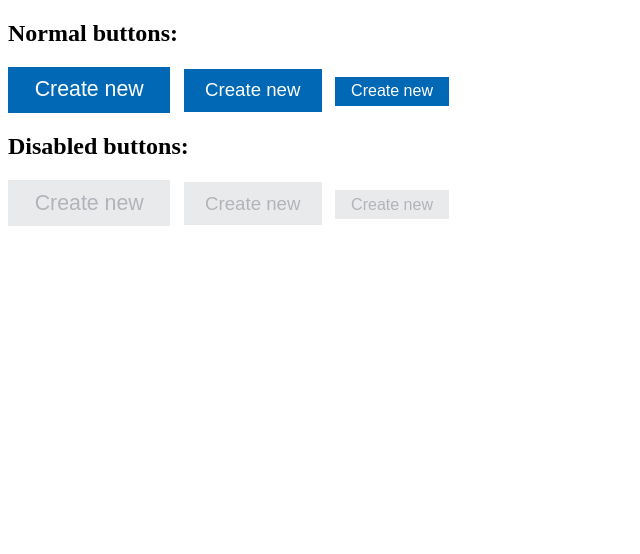
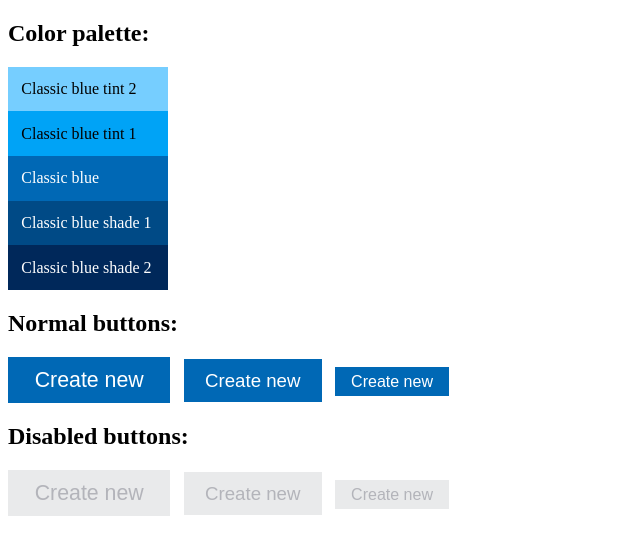
Before and after one commit to kbojarowska/ds-exercise, a React (Create React App) app: page / in a window 1280 px wide. Shown: the top 554 px of the page, without its empty margins (0-640 px from the left). Built offline with nearby package versions, Linux system fonts and the light colour scheme.

Commit message:
Created documentation, added cursor for some of button states, created simple react app for the presentation of features in css file

```diff
--- a/src/App.js
+++ b/src/App.js
@@ -3,10 +3,19 @@ import './styles/Buttons.css';
 function App() {
   return (
     <div>
+      <h2>Color palette:</h2>
+      <div style={{'background-color': 'var(--classic-blue-t2)', 'padding':'10pt', 'max-width': '100pt'}}>Classic blue tint 2</div>
+      <div style={{'background-color': 'var(--classic-blue-t1)', 'padding':'10pt', 'max-width': '100pt'}}>Classic blue tint 1</div>
+      <div style={{'background-color': 'var(--classic-blue)', 'padding':'10pt', 'color': 'white', 'max-width': '100pt'}}>Classic blue</div>
+      <div style={{'background-color': 'var(--classic-blue-s1)', 'padding':'10pt', 'color': 'white', 'max-width': '100pt'}}>Classic blue shade 1</div>
+      <div style={{'background-color': 'var(--classic-blue-s2)', 'padding':'10pt', 'color': 'white', 'max-width': '100pt'}}>Classic blue shade 2</div>
+
+
       <h2>Normal buttons:</h2>
       <button className='button-size-big' style={{'margin-right': '10pt'}}>Create new</button>
       <button style={{'margin-right': '10pt'}}>Create new</button>
       <button className='button-size-small'>Create new</button>
+
       <h2>Disabled buttons:</h2>
       <button disabled className='button-size-big' style={{'margin-right': '10pt'}}>Create new</button>
       <button disabled style={{'margin-right': '10pt'}}>Create new</button>
--- a/src/styles/Buttons.css
+++ b/src/styles/Buttons.css
@@ -21,9 +21,10 @@ button,
 button:hover,
 .button:hover{
   background-color: var(--classic-blue-s1);
+  cursor: pointer;
 }
 
-button:active
+button:active,
 .button:active{
   background-color: var(--classic-blue-s2);
 }
@@ -39,6 +40,7 @@ button[disabled],
 .button[disabled]{
   background-color: #E9EAEB;
   color: #B3B4BA;
+  cursor: not-allowed;
 }
 
 .button-size-big{
```
Also changed, not shown: 1 other file (tests, documents, lock files or other folders).
